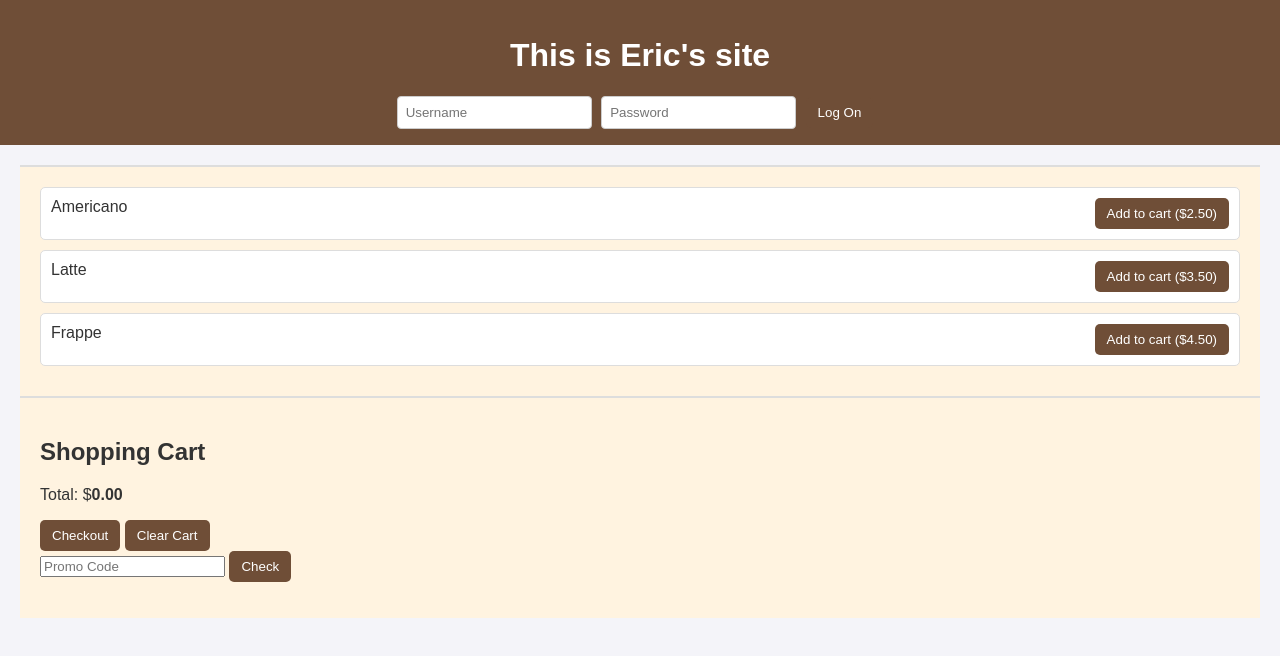
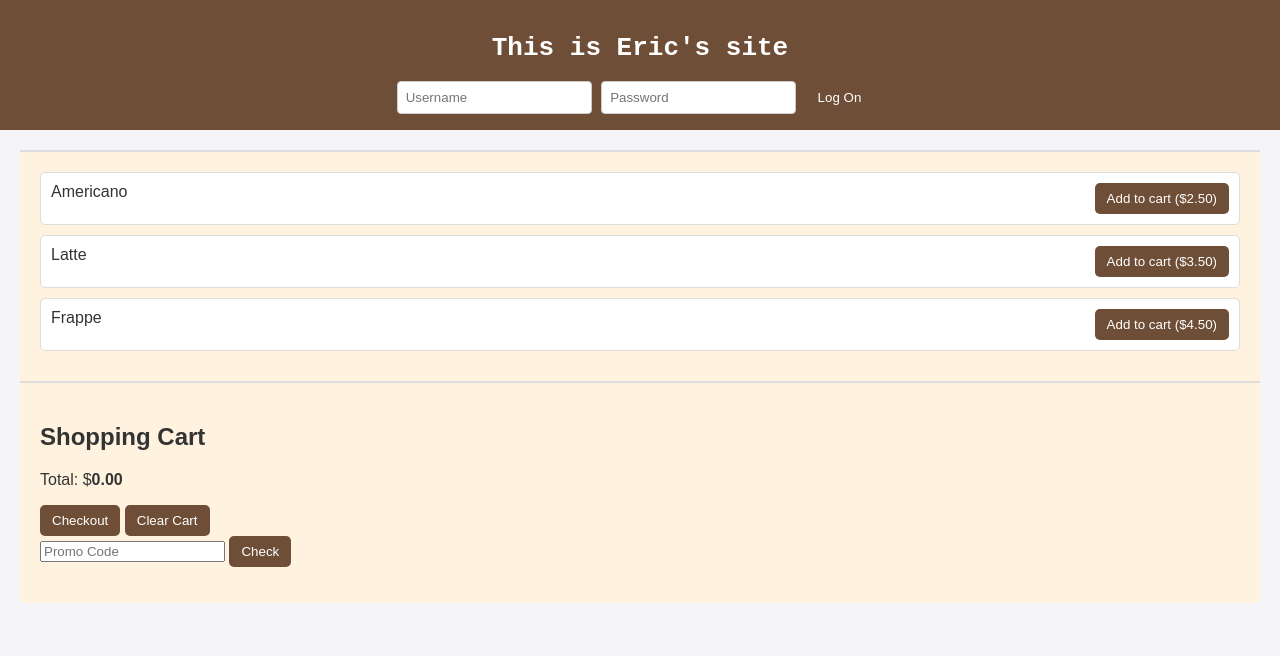
Before and after one commit to wellrestedmango/personal_site_okcoders_practice, a plain HTML site: page index.html in a window 1280 px wide. Drawn offline with Linux system fonts and the light colour scheme.

Commit message:
finishing up for the day
just messing with styling

```diff
--- a/css/styles.css
+++ b/css/styles.css
@@ -163,3 +163,7 @@ button:hover {
     font-weight: bold;
 
 }
+
+#site-title{
+    font-family: monospace;
+}
--- a/index.html
+++ b/index.html
@@ -9,7 +9,7 @@
 <body>
   <header>
     <div class="container-md">
-      <h1>This is Eric's site</h1>
+      <h1 id="site-title">This is Eric's site</h1>
       <form id="login-form" onsubmit="handleLogin(event)">
         <input id="username" placeholder="Username" type="text" required />
         <input id="password" placeholder="Password" type="text" required />
```
